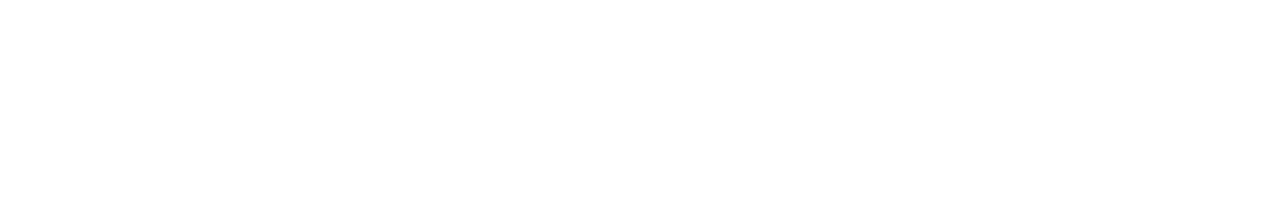
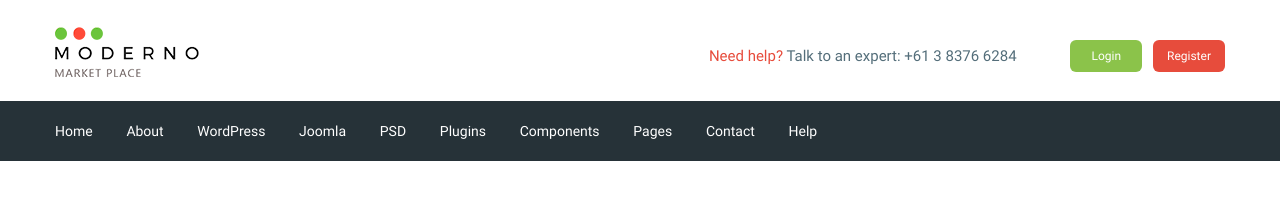
Before and after one commit to funduk25/moderno, a website: page app/index.html in a window 1280 px wide. Drawn offline with nearby package versions, Linux system fonts and the light colour scheme.

Commit message:
add header

```diff
--- a/app/index.html
+++ b/app/index.html
@@ -1,17 +1,84 @@
 <!DOCTYPE html>
 <html lang="en">
+
 <head>
-  <meta charset="UTF-8">
-  <meta name="viewport" content="width=device-width, initial-scale=1.0">
-  <meta http-equiv="X-UA-Compatible" content="ie=edge">
-  <title>Document</title>
-  <link rel="stylesheet" href="css/style.min.css">
+    <meta charset="UTF-8">
+    <meta name="viewport" content="width=device-width, initial-scale=1.0">
+    <meta http-equiv="X-UA-Compatible" content="ie=edge">
+    <title>Moderno</title>
+    <link rel="stylesheet" href="css/style.min.css">
 </head>
+
 <body>
+    <header class="header">
+        <div class="header__top">
+            <div class="container">
+                <div class="header__top-inner">
+                    <div class="header__logo">
+                        <a href="#"><img src="./img/logo.png" alt=""></a>
+                    </div>
+                    <div class="header__text">
+                        <a href="#">
+                            <span> Need help?</span>
+                        </a>
+                        Talk to an expert:
+                        <a class="header__phone" href="tel:61383766284">+61 3 8376 6284 </a>
+                    </div>
+                    <div class="header__box">
+                        <a class="basket" href="#"></a>
+                        <a class="header__btn header__btn-login" href="#">Login</a>
+                        <a class="header__btn header__btn-register" href="#">Register</a>
+                    </div>
+                </div>
+            </div>
+        </div>
+        <div class="header__menu">
+            <div class="container">
+                <nav class="menu">
+                    <ul class="menu__list">
+                        <li>
+                            <a href="#">Home </a>
+                        </li>
+                        <li>
+                            <a href="#">About </a>
+                        </li>
+                        <li>
+                            <a href="#"> WordPress  </a>
+                        </li>
+                        <li>
+                            <a href="#"> Joomla</a>
+                        </li>
+                        <li>
+                            <a href="#">PSD</a>
+                        </li>
+                        <li>
+                            <a href="#">Plugins</a>
+                        </li>
+                        <li>
+                            <a href="#">Components</a>
+                        </li>
+                        <li>
+                            <a href="#">Pages</a>
+                        </li>
+                        <li>
+                            <a href="#">Contact</a>
+                        </li>
+                        <li>
+                            <a href="#">Help</a>
+                        </li>
+                    </ul>
+
+                </nav>
+            </div>
+        </div>
 
 
-  <script src="https://ajax.googleapis.com/ajax/libs/jquery/3.4.1/jquery.min.js"></script>
-  <script src="js/libs.min.js"></script>
-  <script src="js/main.js"></script>
+    </header>
+
+
+    <script src=" https://ajax.googleapis.com/ajax/libs/jquery/3.4.1/jquery.min.js "></script>
+    <script src="js/libs.min.js "></script>
+    <script src="js/main.js "></script>
 </body>
+
 </html>
--- a/app/scss/_fonts.scss
+++ b/app/scss/_fonts.scss
@@ -0,0 +1,20 @@
+@font-face {
+    font-family: 'Roboto-Regular';
+    src: url("../fonts/Roboto-Regular.woff2") format("woff2"), url("../fonts/Roboto-Regular.woff") format("woff");
+    font-weight: 400;
+    font-display: swap;
+}
+
+@font-face {
+    font-family: 'Roboto-Bold', sans-serif;
+    src: url("../fonts/Roboto-Bold.woff2") format("woff2"), url("../fonts/Roboto-Bold.woff") format("woff");
+    font-weight: 700;
+    font-display: swap;
+}
+
+@font-face {
+    font-family: 'Roboto-Medium';
+    src: url("../fonts/Roboto-Medium.woff2") format("woff2"), url("../fonts/Roboto-Medium.woff") format("woff");
+    font-weight: 500;
+    font-display: swap;
+}
--- a/app/scss/_global.scss
+++ b/app/scss/_global.scss
@@ -20,17 +20,27 @@ li {
     margin: 0;
     padding: 0;
 }
-h1, h2, h3, h4, h5, h6{
+
+h1,
+h2,
+h3,
+h4,
+h5,
+h6 {
     padding: 0;
     margin: 0;
 }
 
 body {
-
+    font-family: 'Roboto-Regular', sans-serif;
+    font-weight: 400;
+    font-size: 15px;
+    line-height: 24px;
+    color: $text;
 }
 
 .container {
-
+    max-width: 1200px;
     margin: 0 auto;
     padding: 0 15px;
 }
--- a/app/scss/_vars.scss
+++ b/app/scss/_vars.scss
@@ -0,0 +1,4 @@
+$text: #546e7a;
+$red: #e74c3c;
+$green: #8bc34a;
+$bg: #263238;
--- a/app/scss/block/_header.scss
+++ b/app/scss/block/_header.scss
@@ -0,0 +1,56 @@
+.header__top-inner {
+    display: flex;
+    justify-content: space-between;
+    height: 91px;
+    align-items: center;
+    margin-top: 10px;
+}
+
+.header__text {
+    margin-left: auto;
+    margin-right: 50px;
+    span {
+        color: $red;
+    }
+}
+
+.header__btn {
+    padding: 4px;
+    width: 72px;
+    border-radius: 6px;
+    text-align: center;
+    color: #ffffff;
+    font-size: 12px;
+}
+
+.header__btn-login {
+    background-color: $green;
+}
+
+.header__btn-register {
+    background-color: $red;
+    margin-left: 7px;
+}
+
+.header__menu {
+    background-color: $bg;
+}
+
+.menu {
+    display: flex;
+    align-items: center;
+    height: 60px;
+}
+
+.menu__list {
+    li {
+        display: inline-block;
+        color: #ffffff;
+        &+li {
+            margin-left: 30px;
+        }
+        a {
+            font-size: 14px;
+        }
+    }
+}
--- a/app/scss/style.scss
+++ b/app/scss/style.scss
@@ -4,10 +4,4 @@
 @import "global";
 @import "block/header";
 @import "block/footer";
-
-
-
-
-
-
 @import "media";
```
Also changed, not shown: app/css/style.min.css, app/fonts/Roboto-Bold.woff (added), app/fonts/Roboto-Bold.woff2 (added), app/fonts/Roboto-Medium.woff (added), app/fonts/Roboto-Medium.woff2 (added), app/fonts/Roboto-Regular.woff (added), app/fonts/Roboto-Regular.woff2 (added), app/img/logo.png (added).
